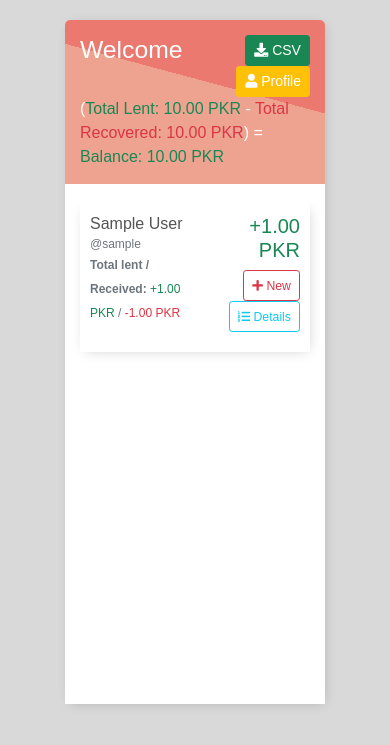
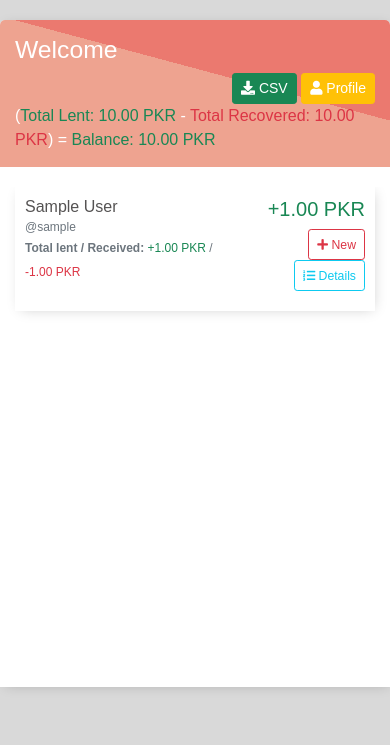
Before and after one commit to waqarakbar/debt-manager, a Django app: template debts/templates/debts/home.html in a window 390 px wide. Shown: the top 745 px of the page. Run offline with Django 3.2, Linux system fonts and the light colour scheme; the template is opened without the code that fills it: most values are stand-ins (such as "Sample title", 1, 10 or a date in 2020); some libraries are stand-ins or nearby versions.

Commit message:
fixed layout issues

```diff
--- a/debts/templates/debts/base.html
+++ b/debts/templates/debts/base.html
@@ -24,17 +24,17 @@
 
 <div class="row">
 
-    <div class="col-8 offset-2 main-content">
+    <div class="col-md-10 offset-md-1 col-lg-8 offset-lg-2 main-content">
 
 
         <div class="header-bar">
 
             <div class="row">
-                <div class="col-6">
+                <div class="col-md-6 sol-sm-12">
                     <h2>Welcome {{ user.username }}</h2>
                 </div>
 
-                <div class="col-6 text-right">
+                <div class="col-md-6 col-sm-12 text-right">
 
                     {% if user.is_superuser %}
                         <a href="{% url 'download-summary-csv' %}" class="btn btn-sm btn-success text-white">
--- a/users/templates/users/login.html
+++ b/users/templates/users/login.html
@@ -22,7 +22,7 @@
 
     <div class="row">
 
-        <div class="col-4 offset-4 main-content" style="margin-top: 80px">
+        <div class="col-xs-10 col-sm-8 offset-sm-2 col-md-4 offset-md-4 main-content" style="margin-top: 80px">
 
             <div class="header-bar" style="max-height: 80px; min-height:80px;">
 
```
